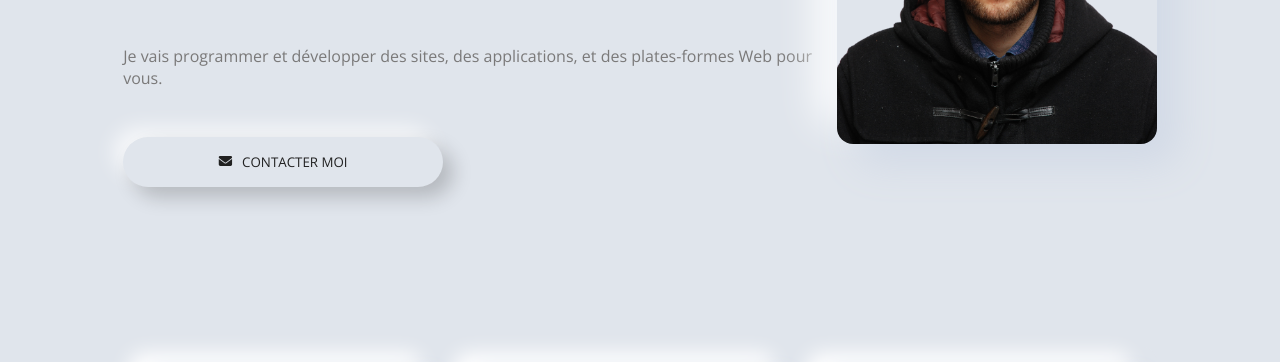
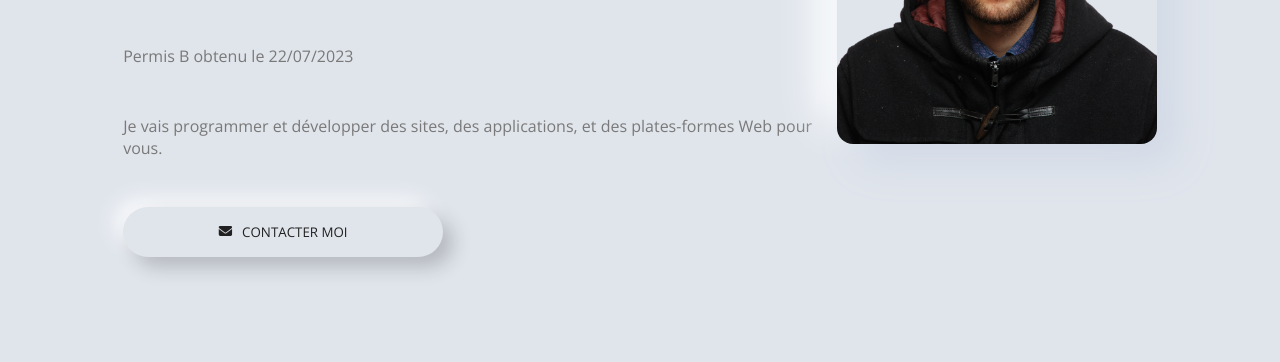
Before and after one commit to Alt916/Portfolio, a plain HTML site: page index.html in a window 1280 px wide. Shown: the part 398-760 px from the top of the page. Drawn offline with nearby package versions, Linux system fonts and the light colour scheme.

Commit message:
Permis B ajouter
Oh oui je l'ai eu !

```diff
--- a/index.html
+++ b/index.html
@@ -28,6 +28,7 @@
       <div class="intro">
         <h1>Benoit GAILLARD</h1>
         <h2 class="h2">DÉVELOPPEUR <br /></h2>
+        <p>Permis B obtenu le 22/07/2023</p>
         <p>Je vais programmer et développer des sites, des applications, et des plates-formes Web pour vous.</p>
         <a href="mailto:gaillard.benoit10@icloud.com" style="text-decoration: none; cursor: pointer">
           <button class="neumorphic-button"><i class="fa-solid fa-envelope"></i>CONTACTER MOI</button>
```
